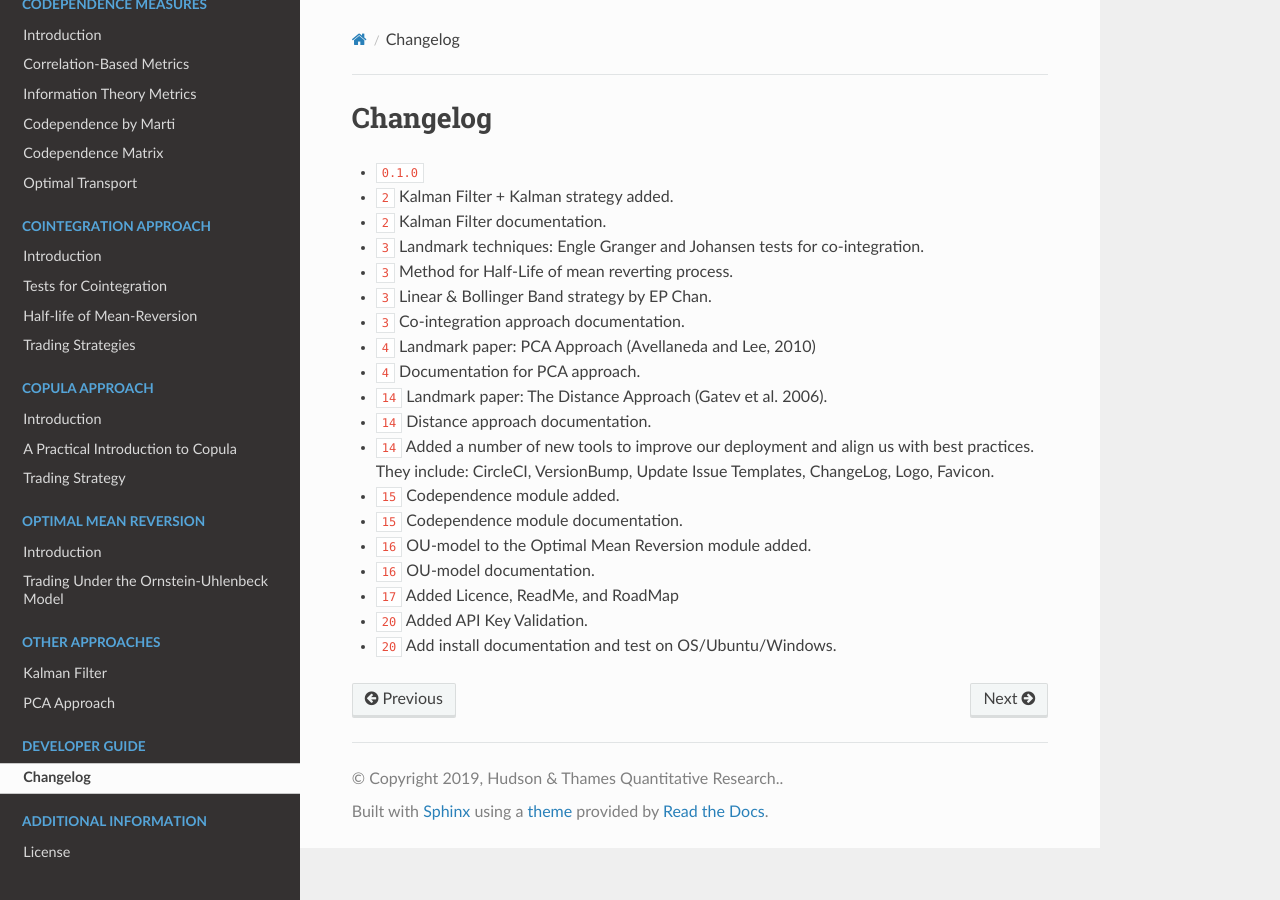
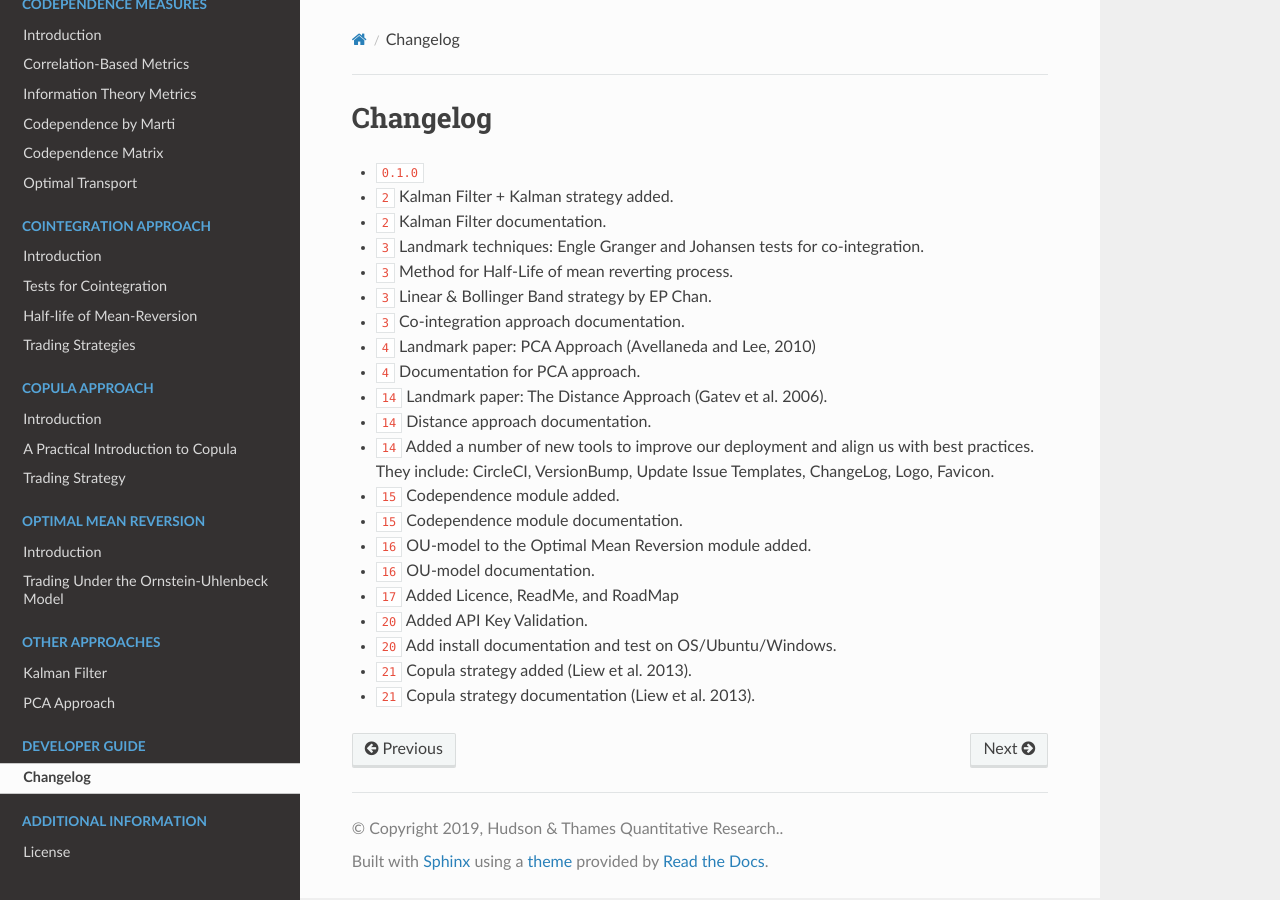
Before and after one commit to hudson-and-thames/arbitragelab, a Sphinx documentation site: the page built from docs/source/changelog.rst, in a window 1280 px wide. Built offline with Sphinx 7.4.7 and the Read the Docs theme 2.0.0, drawn with Linux system fonts in a browser that asks for light colours; cross-references to code outside the pages are shown as plain code.

Commit message:
Change log updated for copula strategy.
Nothing else.

```diff
--- a/docs/source/changelog.rst
+++ b/docs/source/changelog.rst
@@ -31,3 +31,5 @@ Changelog
 * :support:`17` Added Licence, ReadMe, and RoadMap
 * :support:`20` Added API Key Validation.
 * :support:`20` Add install documentation and test on OS/Ubuntu/Windows.
+* :feature:`21` Copula strategy added (Liew et al. 2013).
+* :support:`21` Copula strategy documentation (Liew et al. 2013).
```
